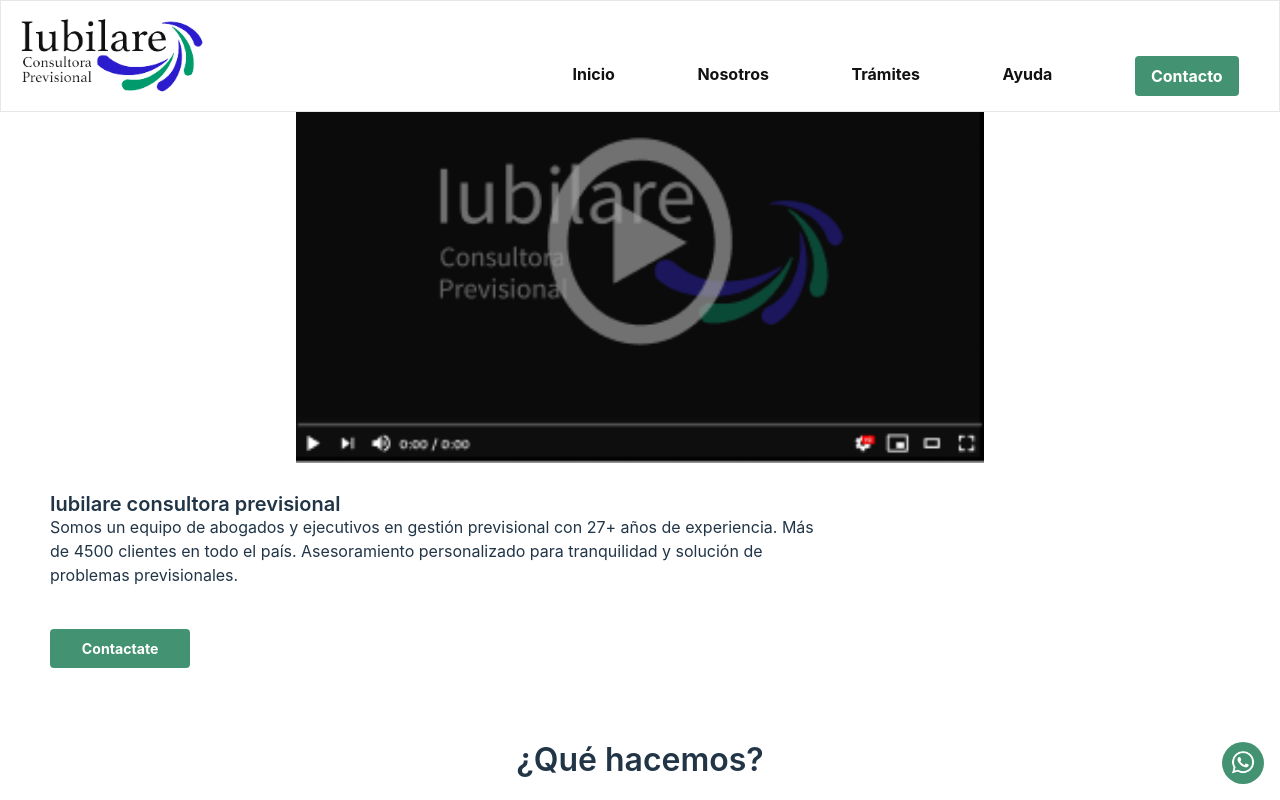
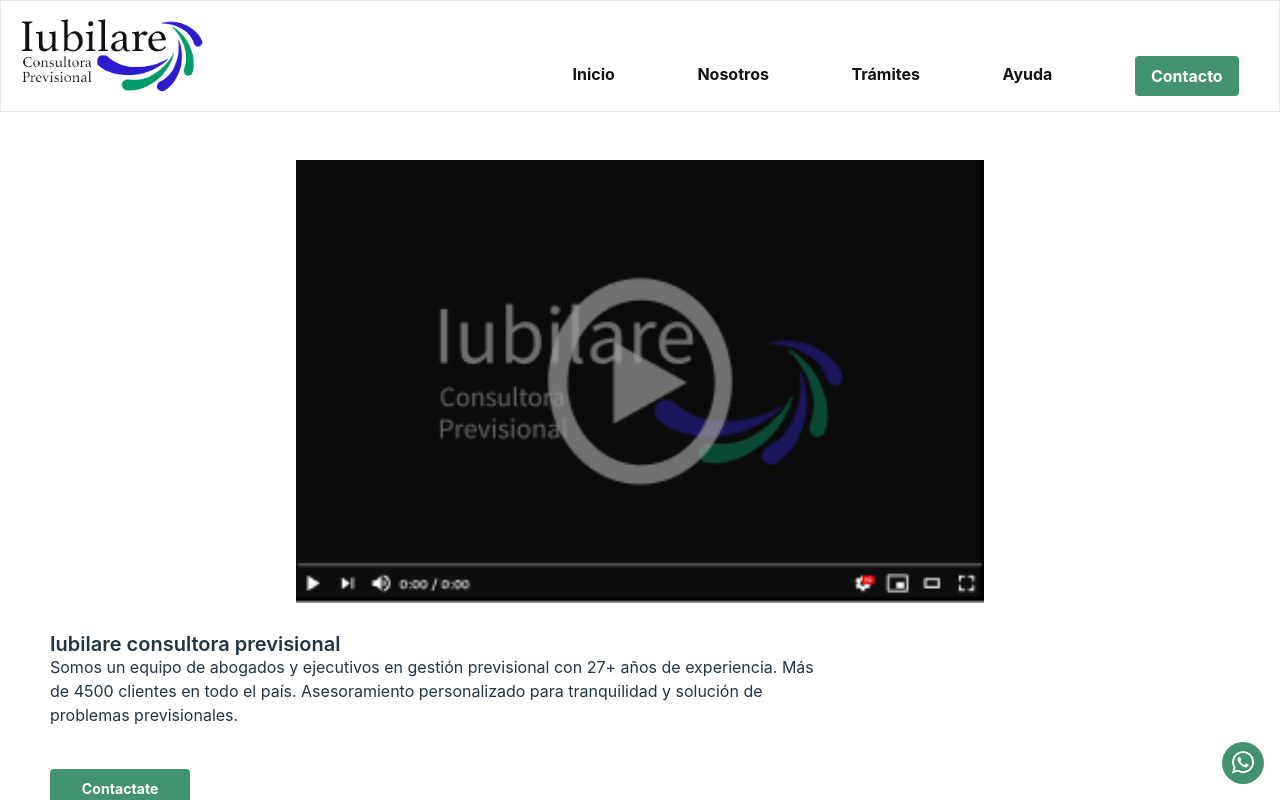
Before and after one commit to FooTalent/iubilare, a React (Vite) app: page / in a window 1280 px wide. Shown: the top 800 px of the page. Built offline with nearby package versions, Linux system fonts and the light colour scheme.

Commit message:
fix/ navbar static position overlap

```diff
--- a/src/views/Home.tsx
+++ b/src/views/Home.tsx
@@ -40,7 +40,7 @@
   const data = [...cards];
 
   return (
-    <div>
+    <div className="md:mt-[140px]">
       {/* Separador */}
       <div className="min-h-[69px] md:hidden"></div>
 
--- a/src/views/Nosotros.tsx
+++ b/src/views/Nosotros.tsx
@@ -8,7 +8,7 @@
     const clientes = "En este mapa se puede apreciar el éxito alcanzados por nuestra empresa a lo largo y ancho del país. Cada punto en el mapa representa un lugar donde hemos trabajado con clientes, logrando resultados excepcionales y construyendo relaciones duraderas. Desde las bulliciosas calles de las grandes ciudades hasta los pintorescos rincones rurales, hemos dejado nuestra huella logrando la satisfacción del cliente. Además, para obtener más información sobre nuestros proyectos exitosos y posiblemente establecer una conexión, desde Iubilare le concedemos la posibilidad de poder contactarse si lo desea, con alguno de nuestros clientes que haya logrado finalizar el trámite con éxito.";
 
     return (
-        <>
+        <div className="md:mt-[140px]">
             {/* Separador 48px */}
             <div className="min-h-[48px]"></div>
 
@@ -33,7 +33,7 @@
             </div>
 
             {/* Separador 48px */}
-            <div className="min-h-[48px]"></div>
+            <div className="min-h-[48px] md:hidden"></div>
 
             <div className="px-[16px] 2xl:px-[115px]">
                 <div>
@@ -181,7 +181,7 @@
                 </div>
 
             </div>
-        </>
+        </div>
     )
 
 };
```
